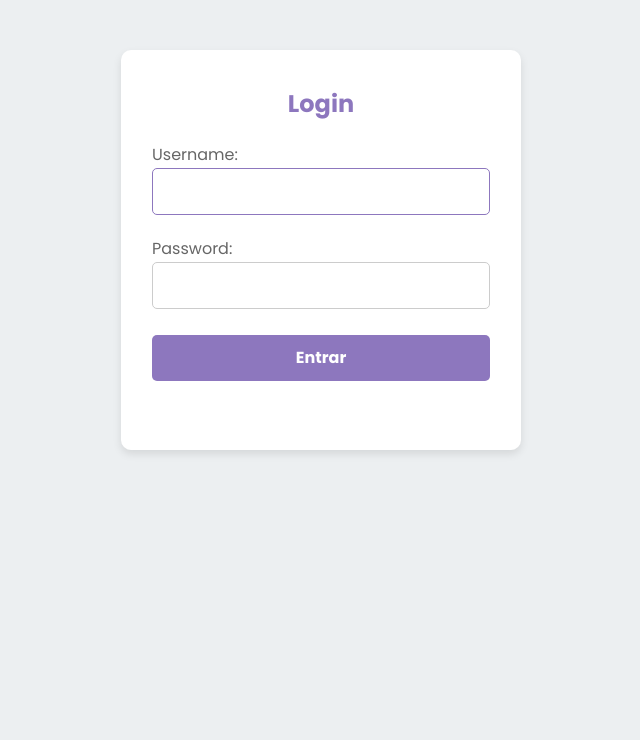
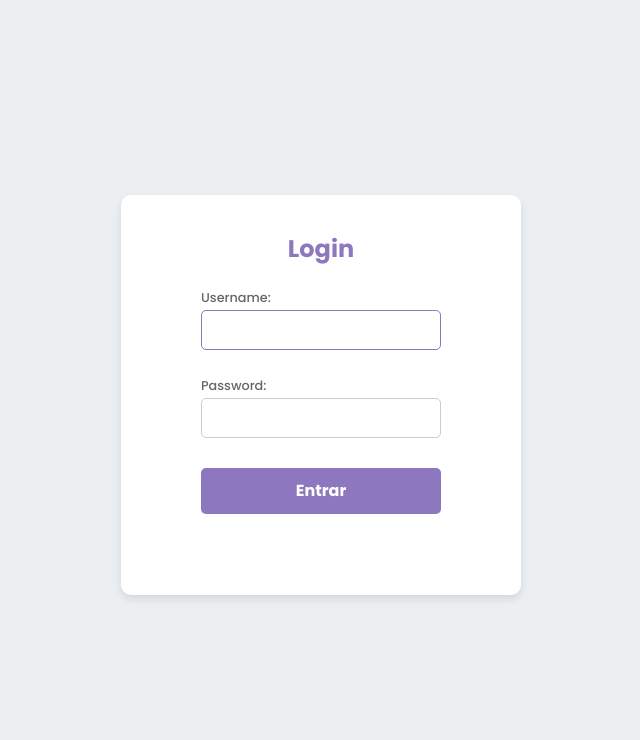
Before and after one commit to FredericoBaker/tp-engenharia-de-software, a Django app: page / in a window 1280 px wide. Shown: the part 60-800 px from the top of the page, without its empty margins (319-959 px from the left). Run offline with Django 5.2, Linux system fonts and the light colour scheme; some libraries are stand-ins or nearby versions.

Commit message:
atualizando design pagina de cadastro e login

```diff
--- a/main_app/static/main_app/css/login.css
+++ b/main_app/static/main_app/css/login.css
@@ -1,6 +1,14 @@
 body {
   background-color: #eceff1;
   font-family: Poppins;
+}
+
+.general-container {
+  display: flex;
+  align-items: center;
+  justify-content: center;
+  width: 100vw;
+  height: calc(100vh - 60px);
 }
 
 .login-container {
@@ -27,6 +35,11 @@ body {
   width: 100%;
   align-items: center;
   justify-content: center;
+  font-size: 0.8rem;
+  color: #666;
+  font-weight: 500;
+  width: 15rem;
+  height: 4.5rem;
 }
 
 .form-group label {
@@ -69,7 +82,7 @@ body {
 }
 
 .login-button:hover {
-  background-color: #4cae4c;
+  background-color: #ac96da;
 }
 
 .animated {
--- a/main_app/static/main_app/css/register.css
+++ b/main_app/static/main_app/css/register.css
@@ -10,7 +10,6 @@ body {
   flex-direction: column;
   align-items: center;
   justify-content: center;
-  background: linear-gradient(to right, #a89cc8, #8d77be, #66508c);
 }
 
 @media (maxwidth: 767) {
@@ -83,8 +82,8 @@ body {
   font-size: 1rem;
 }
 
-.btn-primary:hover {
-  background-color: #5a52d5;
+#button:hover {
+  background-color: #ac96da;
 }
 
 .login {
```
